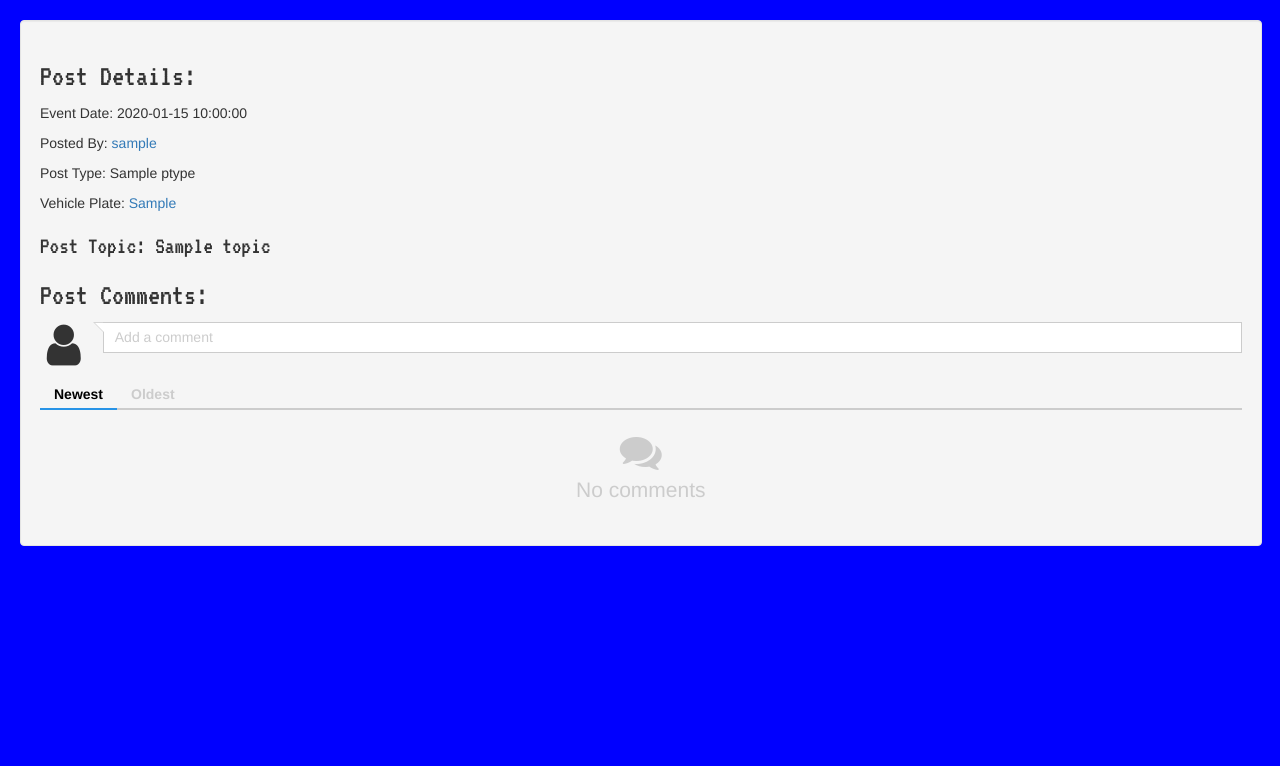
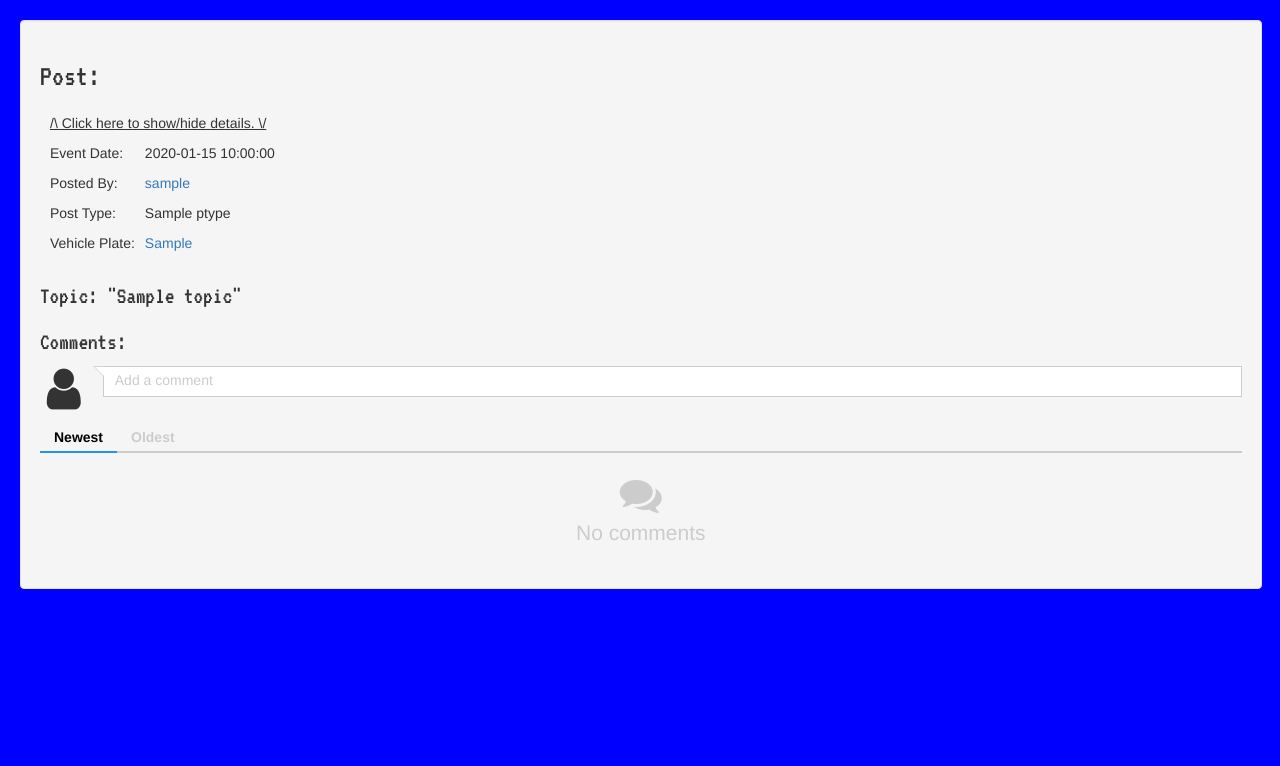
Before and after one commit to lindseylonne/paverave, a Python web app: template templates/post_comments.html in a window 1280 px wide. Shown: the part 52-818 px from the top of the page. Run offline with Jinja, Linux system fonts and the light colour scheme; the template is opened without the code that fills it: most values are stand-ins (such as "Sample title", 1, 10 or a date in 2020); some libraries are stand-ins or nearby versions; some web fonts are replaced.

Commit message:
Refined post detail page with collapsible details table.

```diff
--- a/templates/post_comments.html
+++ b/templates/post_comments.html
@@ -18,7 +18,7 @@
     <script type="text/javascript" src="/static/js/post-comments.js"></script>
 
     <div class="well spaced" style="width:97%;">
-          <h2>Post Details:</h2>
+          <h2>Post:</h2>
         {% if user_post %}
         <!-- make variable available to javascript for ajax call-->
           <meta id="user-post" data-user-post="{{user_post}}">
@@ -26,28 +26,37 @@
         <!-- TODO: add links to user, plate, topic? -->
         <!-- TODO: put post details in one row table? -->
         <!-- TODO: make post details collapsible, collpase by default showing only one line with user, plate, topic? -->
-          <p>Event Date: {{ user_post.event_date }}</p>
+          <table style="border-collapse: separate; border-spacing: 10px;">
+          <tr  class="header">
+          <td colspan="2" style="text-decoration: underline;"> /\ Click here to show/hide details. \/ </td>
+          </tr>
+          <tr><td>Event Date: </td><td> {{ user_post.event_date }}</td></tr>
+          <tr><td>Posted By: </td><td> <a href="/posts/{{ user_post.user_id }}">{{ user_post.username }}</a></td></tr>
+          <tr><td>Post Type: </td><td> {{ user_post.ptype }}</td></tr>
+          <tr><td>Vehicle Plate: </td><td> <a href="/posts/vehicle/{{ user_post.vehicle_plate }}">{{ user_post.vehicle_plate }}</a></td></tr>
+          </table>
+<!--           <p>Event Date: {{ user_post.event_date }}</p></tr>
           <p>Posted By: <a href="/posts/{{ user_post.user_id }}">{{ user_post.username }}</a></p>
           <p>Post Type: {{ user_post.ptype }}</p>
-          <p>Vehicle Plate: <a href="/posts/vehicle/{{ user_post.vehicle_plate }}">{{ user_post.vehicle_plate }}</a></p>
+          <p>Vehicle Plate: <a href="/posts/vehicle/{{ user_post.vehicle_plate }}">{{ user_post.vehicle_plate }}</a></p> -->
           <!-- TODO: add reverse geocode of lat and long from db to display address -->
  {#<!--            <p>Event Location: {{ user_post.location }}</p> --> #}
 <!--           TODO: add ability to delete post?
           TODO: hide ability to edit post so comments are not invalidated? -->
           {% if ('user_id' in session) and (user_post.user_id == session['user_id']) %}
             <!-- <button type="button">Edit Post</button> -->
-              <p><h3>Post Topic:
-                <a href="/posts/edit/{{ user_post.post_id }}">{{ user_post.topic }}</a>
+              <p><h3>Topic:
+                <a href="/posts/edit/{{ user_post.post_id }}">"{{ user_post.topic }}"</a>
               </h3></p>
           {% else %}
-              <p><h3>Post Topic: {{ user_post.topic }}</h3></p>
+              <p><h3>Topic: "{{ user_post.topic }}"</h3></p>
           {% endif %}
         {% else %}
           <p>Post not found.</p>
         {% endif %}
-        <h2>Post Comments:</h2>
-          <div id="comments-container">
-          </div>
+        <h3>Comments:</h3>
+<!--           <div id="comments-container">
+          </div> -->
         {% if post_comments %}
         <meta id="comments-all" data-comments-all="{{post_comments}}">
           <div id="comments-container">
@@ -56,4 +65,9 @@
           <p>No comments yet.</p>
         {% endif %}
     </div>
+<script>
+$('.header').click(function(){
+    $(this).nextUntil('tr.header').slideToggle(500);
+});
+</script>
 {% endblock %}
```
